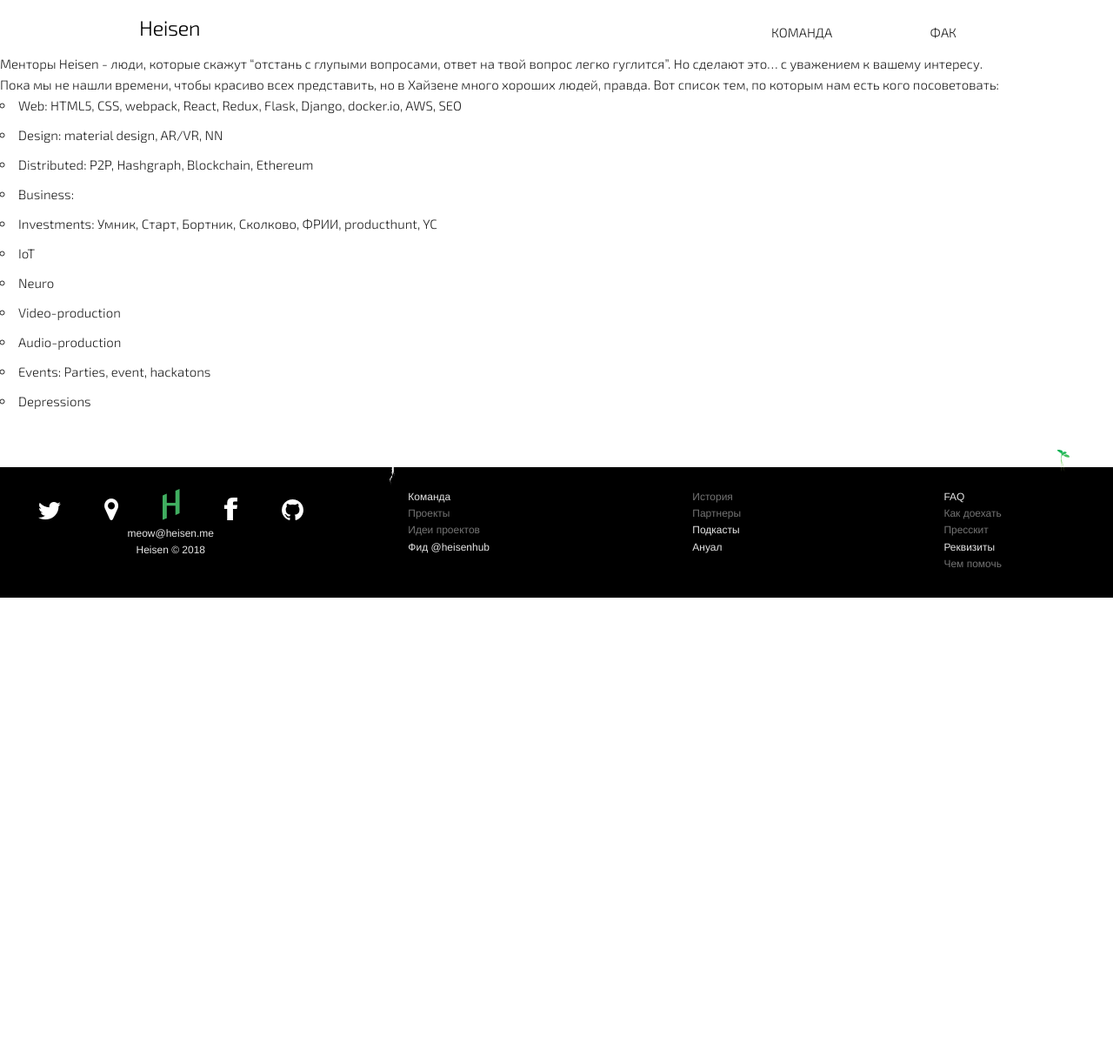
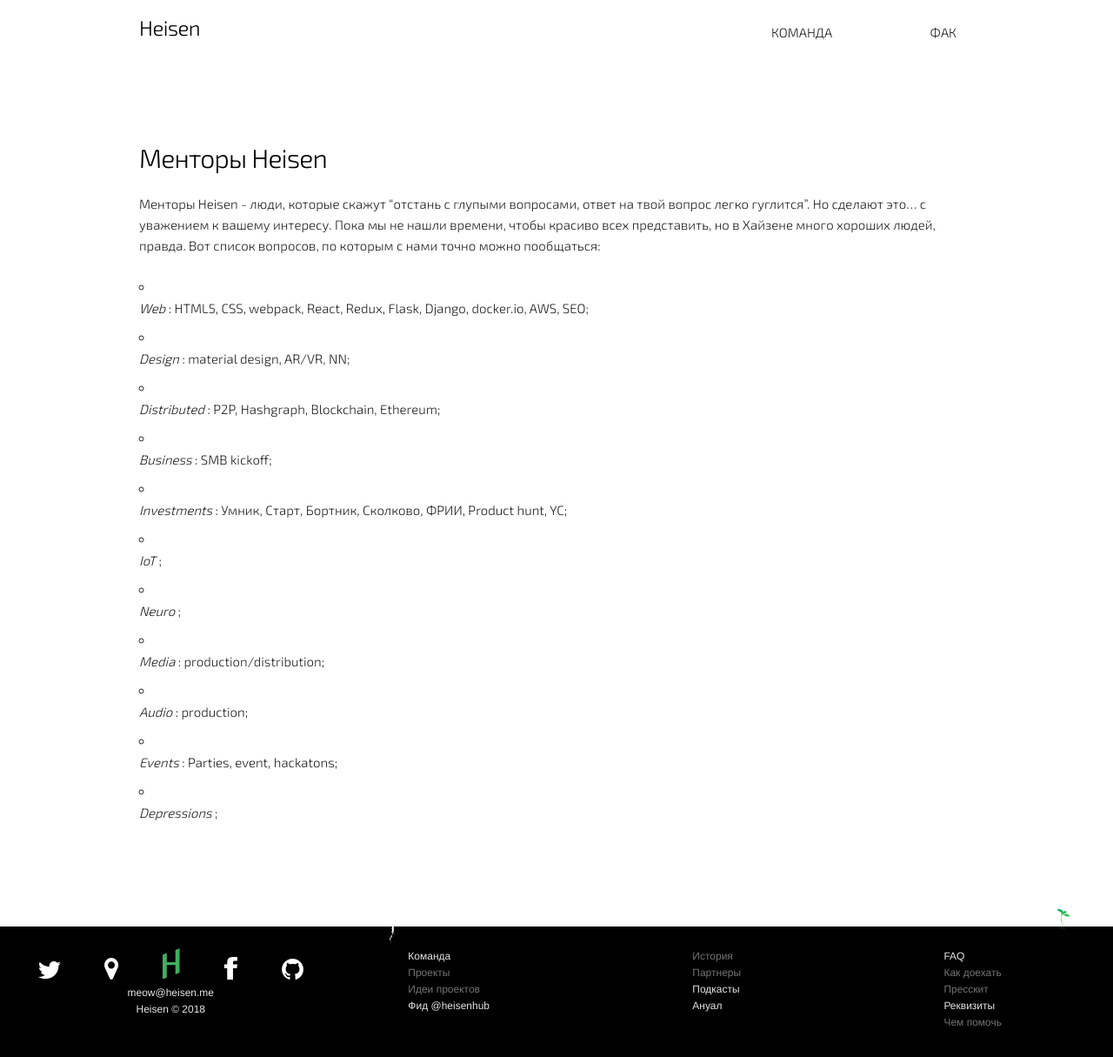
Before and after one commit to evgenity/heisen-new, a Jekyll site: the page built from mentors.markdown, in a window 1280 px wide. Shown: the whole page at 87% size. Built offline with Jekyll 4.4.1, drawn with Linux system fonts in a browser that asks for light colours; nearby versions of some CDN libraries; a script that is not in the unit is left out; comment, search, counter and statistics services are not loaded; before the commit the page ends 900 px from its top, so only the background shows below that.

Commit message:
fix mentor page

```diff
--- a/_config.yml
+++ b/_config.yml
@@ -25,3 +25,7 @@
   values:
     image: true
 permalink: pretty
+
+kramdown:
+  input: GFM
+  hard_wrap: false
--- a/_layouts/page.html
+++ b/_layouts/page.html
@@ -7,8 +7,18 @@
 </head>
 <body>
   {% include header.html %}
+  <div class="block-3 team">
+	<div class="container">
+		<div class="row">
+			<div class="twelve columns block-header">
+				<h4 style="color: black;">{{page.title}}</h4>
   {{ content }}
+  </div>
+</div>
+</div>
+</div>
   {% include footer.html %}
   {% include counters.html %}
+
 </body>
 </html>
--- a/mentors.markdown
+++ b/mentors.markdown
@@ -1,21 +1,32 @@
 ---
-title: Менторы
+title: Менторы Heisen
 date: 2018-03-15 10:00:00 +03:00
-layout: default
+layout: page
 ---
 
-Менторы Heisen - люди, которые скажут "отстань с глупыми вопросами, ответ на твой вопрос легко гуглится". Но сделают это... с уважением к вашему интересу.
 
-Пока мы не нашли времени, чтобы красиво всех представить, но в Хайзене много хороших людей, правда. Вот список тем, по которым нам  есть кого посоветовать:
+Менторы Heisen - люди, которые скажут "отстань с глупыми вопросами, ответ на твой вопрос легко гуглится". Но сделают это... с уважением к вашему интересу. Пока мы не нашли времени, чтобы красиво всех представить, но в Хайзене много хороших людей, правда. Вот список вопросов, по которым с нами точно можно пообщаться:
 
-* Web: HTML5, CSS, webpack, React, Redux, Flask, Django, docker.io, AWS, SEO
-* Design: material design, AR/VR, NN
-* Distributed: P2P, Hashgraph, Blockchain, Ethereum
-* Business:
-* Investments: Умник, Старт, Бортник, Сколково, ФРИИ, producthunt, YC
-* IoT
-* Neuro
-* Video-production
-* Audio-production
-* Events: Parties, event, hackatons
-* Depressions
+<br>
+
+* *Web* : HTML5, CSS, webpack, React, Redux, Flask, Django, docker.io, AWS, SEO;
+
+* *Design* : material design, AR/VR, NN;
+
+* *Distributed* : P2P, Hashgraph, Blockchain, Ethereum;
+
+* *Business* : SMB kickoff;
+
+* *Investments* : Умник, Старт, Бортник, Сколково, ФРИИ, Product hunt, YC;
+
+* *IoT* ;
+
+* *Neuro* ;
+
+* *Media* : production/distribution;
+
+* *Audio* : production;
+
+* *Events* : Parties, event, hackatons;
+
+* *Depressions* ;
```
